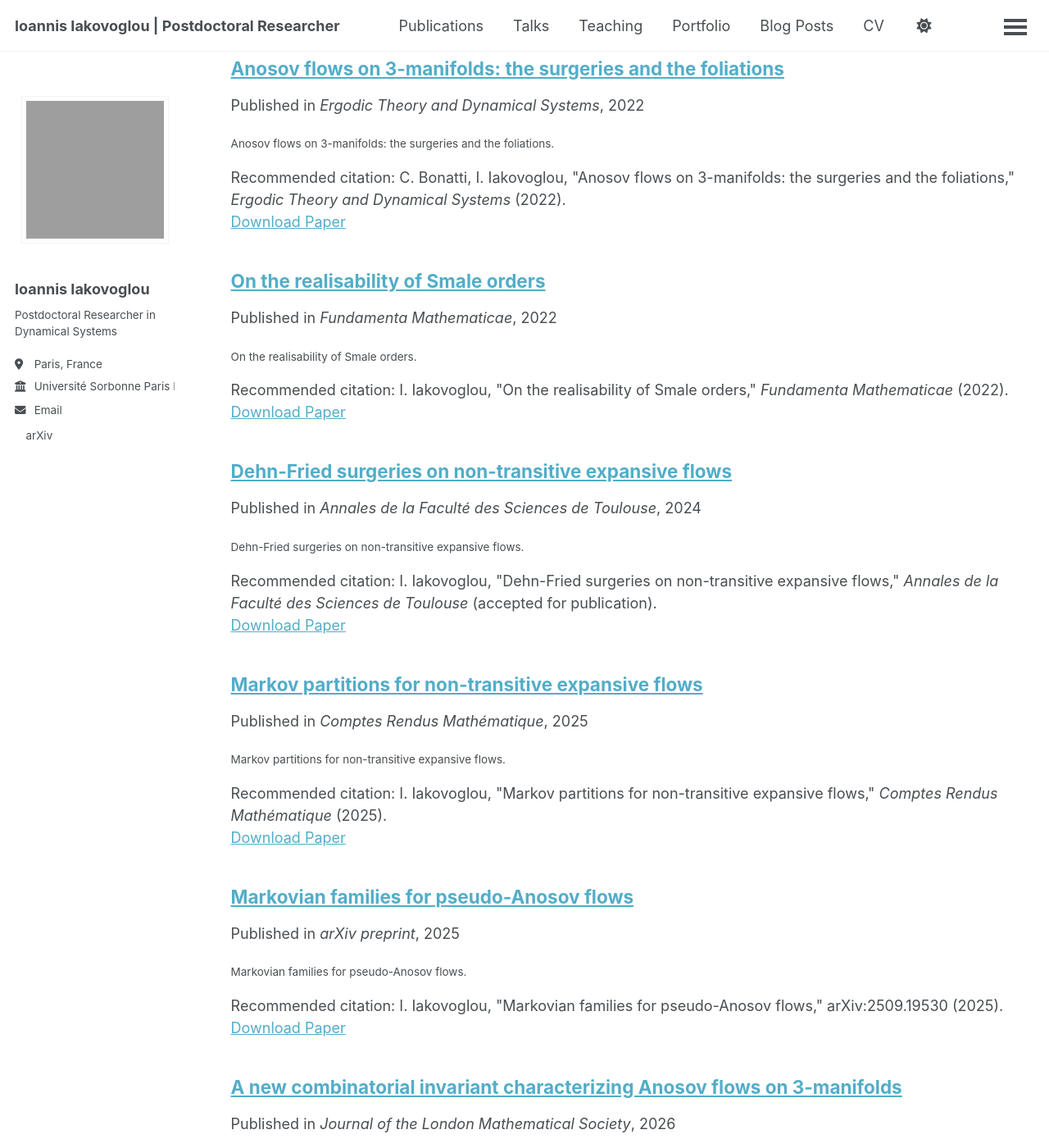
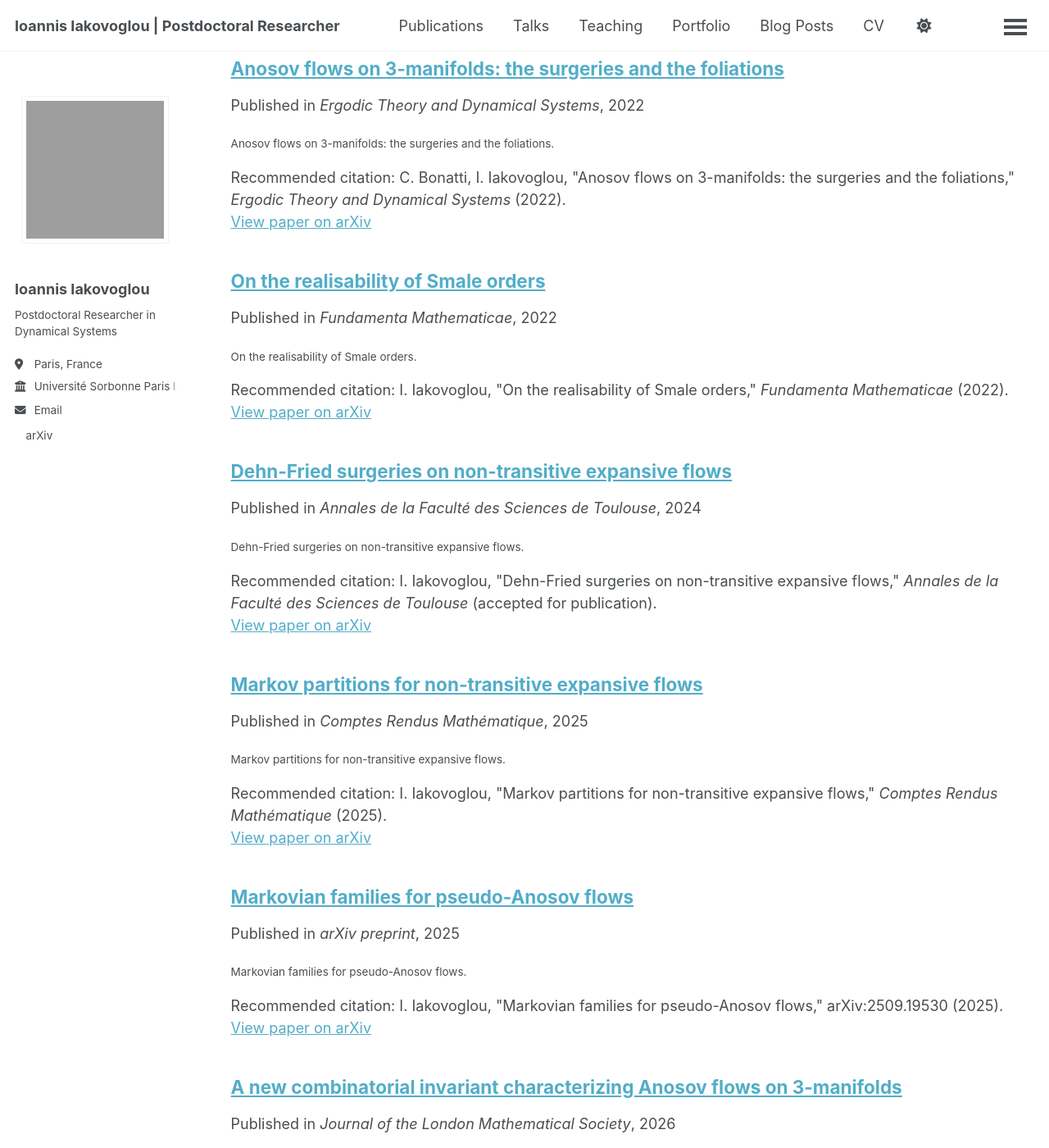
Before and after one commit to ioannisiakovoglou/ioannisiakovoglou.github.io, a Jekyll site: the page built from _pages/collection-archive.html, in a window 1280 px wide and 1400 px high, scrolled down 1070 px. Shown: the whole window at 82% size. Built offline with Jekyll 4.4.1, drawn with Linux system fonts in a browser that asks for light colours; a script bundle is joined from its source files by our own code; a style sheet for code colours, icons or effects is not loaded; some of the changed text lies outside the part shown.

Commit message:
Enhance citation links with arXiv condition

```diff
--- a/_includes/components/citations.html
+++ b/_includes/components/citations.html
@@ -2,19 +2,28 @@
 {% if include.citation %}
 Recommended citation: {{ include.citation }}<br />
 {% endif %}
+
 <!-- Create the variable so it exists in the event there is no citation -->
 {% assign block = "" %}
+
 {% if include.paperurl %}
-{% capture block %}{{ block }}<a href="{{ include.paperurl }}">Download Paper</a> | {% endcapture %}
+  {% if include.paperurl contains "arxiv.org" %}
+    {% capture block %}{{ block }}<a href="{{ include.paperurl }}">View paper on arXiv</a> | {% endcapture %}
+  {% else %}
+    {% capture block %}{{ block }}<a href="{{ include.paperurl }}">Download Paper</a> | {% endcapture %}
+  {% endif %}
 {% endif %}
+
 {% if include.slidesurl %}
-{% capture block %}{{ block }}<a href="{{ include.slidesurl }}">Download Slides</a> | {% endcapture %}
+  {% capture block %}{{ block }}<a href="{{ include.slidesurl }}">Download Slides</a> | {% endcapture %}
 {% endif %}
+
 {% if include.bibtexurl %}
-{% capture block %}{{ block }}<a href="{{ include.bibtexurl }}">Download BibTeX</a> | {% endcapture %}
+  {% capture block %}{{ block }}<a href="{{ include.bibtexurl }}">Download BibTeX</a> | {% endcapture %}
 {% endif %}
+
 <!-- If we have a block, display it after removing the pipe -->
 {% if block.size > 0 %}
-{% assign length = block.size | minus: 3 %}
-{{ block | slice: 0, length }}
+  {% assign length = block.size | minus: 3 %}
+  {{ block | slice: 0, length }}
 {% endif %}
```
